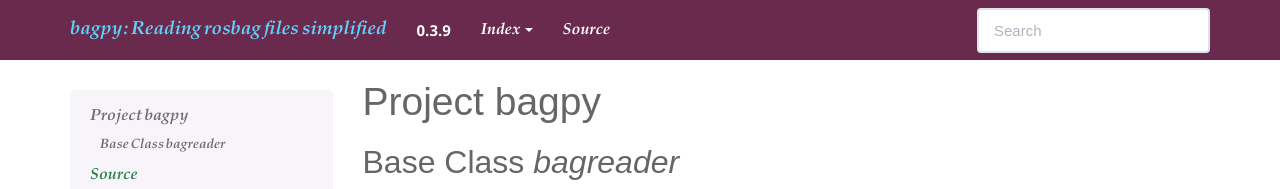
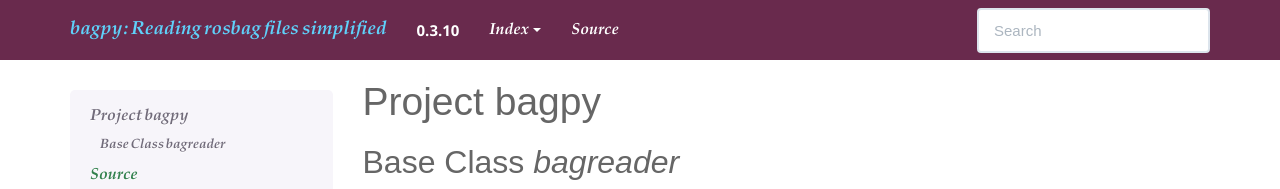
Before and after one commit to jmscslgroup/bagpy, a Sphinx documentation site: the page built from docs/source/index.rst, in a window 1280 px wide. Shown: the top 189 px of the page. Built offline with Sphinx 7.4.7, drawn with Linux system fonts in a browser that asks for light colours; some web fonts are replaced; grey boxes are pictures that could not be loaded.

Commit message:
Version bumped up

```diff
--- a/docs/source/conf.py
+++ b/docs/source/conf.py
@@ -65,7 +65,7 @@ author = 'Rahul Bhadani'
 # built documents.
 #
 # The short X.Y version.
-version = u'0.3.9'
+version = u'0.3.10'
 # The full version, including alpha/beta/rc tags.
 release = u'beta'
 
--- a/setup.py
+++ b/setup.py
@@ -43,7 +43,7 @@ def readme():
 
 setuptools.setup(
     name='bagpy',
-    version='0.3.9',
+    version='0.3.10',
     author="Rahul Bhadani",
     author_email="rahulbhadani@email.arizona.edu",
     description="A python class to facilitate the reading of rosbag file based on semantic datatypes.",
```
